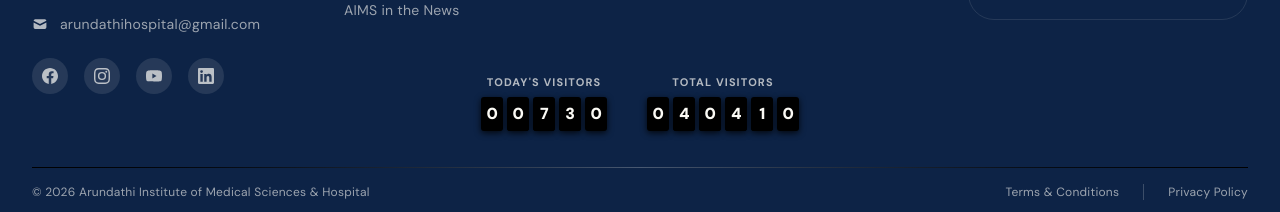
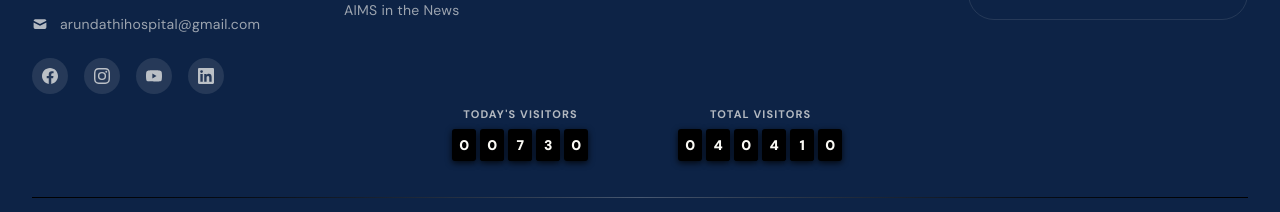
Before and after one commit to lewsishamilton/AIMS, a React (Vite) app: page /Faculty in a window 1280 px wide. Shown: the part 3447-3659 px from the top of the page. Built offline with nearby package versions, Linux system fonts and the light colour scheme; grey boxes are pictures that could not be loaded; a web font is replaced by a local one.

Commit message:
fixed ui bugs

```diff
--- a/src/components/BrochureTab.tsx
+++ b/src/components/BrochureTab.tsx
@@ -21,25 +21,23 @@ export default function BrochureTab() {
   if (!isHome) return null;
 
   return (
-    // .virtual-tour-btn forces position: relative, so the fixed positioning lives on a wrapper.
     <div
-      className={`fixed right-0 top-1/2 z-40 -translate-y-1/2 transition-all duration-500 ease-out ${
-        pastHero ? "translate-x-0 opacity-100" : "pointer-events-none translate-x-full opacity-0"
+      className={`fixed right-0 top-1/2 z-40 -translate-y-1/2 max-sm:translate-x-0 max-sm:opacity-100 max-sm:pointer-events-auto max-sm:transition-none transition-[transform,opacity] duration-500 ease-out ${
+        pastHero ? "sm:translate-x-0 sm:opacity-100 sm:pointer-events-auto" : "sm:translate-x-full sm:opacity-0 sm:pointer-events-none"
       }`}
-      aria-hidden={!pastHero}
+      aria-hidden={false}
     >
       <a
         href="/documents/aims-brochure.pdf"
         target="_blank"
         rel="noopener noreferrer"
-        tabIndex={pastHero ? 0 : -1}
         aria-label="Open the AIMS brochure (PDF, 22.7 MB)"
         title="AIMS Brochure (PDF, 22.7 MB)"
         style={{ borderRightWidth: 0 }}
-        className="brochure-tab flex flex-col items-center gap-2 rounded-l-xl px-2 py-3.5 sm:px-2.5 sm:py-4 text-[#f8fafc]"
+        className="brochure-tab flex flex-col items-center gap-1.5 sm:gap-2 rounded-l-xl px-2 py-3 sm:px-2.5 sm:py-4 text-[#f8fafc]"
       >
-        <BookOpen className="relative z-10 h-4 w-4" strokeWidth={2.5} />
-        <span className="relative z-10 rotate-180 text-[11px] font-bold uppercase tracking-[0.2em] [writing-mode:vertical-rl] sm:text-xs text-[#f8fafc]">
+        <BookOpen className="relative z-10 h-3.5 w-3.5 sm:h-4 sm:w-4" strokeWidth={2.5} />
+        <span className="relative z-10 rotate-180 text-[10px] sm:text-xs font-bold uppercase tracking-[0.2em] [writing-mode:vertical-rl] text-[#f8fafc]">
           Brochure
         </span>
       </a>
--- a/src/components/VisitorCounter.tsx
+++ b/src/components/VisitorCounter.tsx
@@ -29,10 +29,10 @@ const CricketFlipDigit: React.FC<FlipDigitProps> = ({ digit }) => {
   }, [digit, currentDigit]);
 
   return (
-    <div className="relative w-4.5 sm:w-5.5 h-7 sm:h-8.5 select-none perspective-[400px]">
+    <div className="relative w-5 sm:w-6 h-7 sm:h-8 shrink-0 select-none perspective-[400px]">
       {/* ─── Static Underlying Background (Pure black, unbroken, no lines anywhere) ─── */}
-      <div className="absolute inset-0 flex items-center justify-center rounded-[2.5px] sm:rounded-[3px] overflow-hidden shadow-[0_2px_6px_rgba(0,0,0,0.8)] bg-black">
-        <span className="font-['Manrope',sans-serif] font-black text-sm sm:text-base text-white tracking-tight">
+      <div className="absolute inset-0 flex items-center justify-center rounded-[3px] overflow-hidden shadow-[0_2px_6px_rgba(0,0,0,0.8)] bg-black">
+        <span className="font-['Manrope',sans-serif] font-black text-xs sm:text-sm text-white tracking-tight leading-none text-center">
           {currentDigit}
         </span>
       </div>
@@ -41,15 +41,15 @@ const CricketFlipDigit: React.FC<FlipDigitProps> = ({ digit }) => {
       {isFlipping && (
         <>
           {/* Falling Top Flap */}
-          <div className="absolute top-0 inset-x-0 h-1/2 overflow-hidden bg-black rounded-t-[2.5px] sm:rounded-t-[3px] z-20 animate-cricket-flip-top">
-            <div className="absolute top-0 left-0 right-0 h-[200%] flex items-center justify-center font-['Manrope',sans-serif] font-black text-sm sm:text-base text-white tracking-tight">
+          <div className="absolute top-0 inset-x-0 h-1/2 overflow-hidden bg-black rounded-t-[3px] z-20 animate-cricket-flip-top">
+            <div className="absolute top-0 left-0 right-0 h-[200%] flex items-center justify-center font-['Manrope',sans-serif] font-black text-xs sm:text-sm text-white tracking-tight leading-none text-center">
               {prevDigit}
             </div>
           </div>
 
           {/* Unfolding Bottom Flap */}
-          <div className="absolute bottom-0 inset-x-0 h-1/2 overflow-hidden bg-black rounded-b-[2.5px] sm:rounded-b-[3px] z-20 animate-cricket-flip-bottom">
-            <div className="absolute bottom-0 left-0 right-0 h-[200%] flex items-center justify-center font-['Manrope',sans-serif] font-black text-sm sm:text-base text-white tracking-tight">
+          <div className="absolute bottom-0 inset-x-0 h-1/2 overflow-hidden bg-black rounded-b-[3px] z-20 animate-cricket-flip-bottom">
+            <div className="absolute bottom-0 left-0 right-0 h-[200%] flex items-center justify-center font-['Manrope',sans-serif] font-black text-xs sm:text-sm text-white tracking-tight leading-none text-center">
               {currentDigit}
             </div>
           </div>
@@ -69,14 +69,14 @@ const CricketScoreBox: React.FC<{
   const digits = formattedString.split("");
 
   return (
-    <div className="flex flex-col items-center">
+    <div className="w-full flex flex-col items-center justify-center text-center">
       {/* Title */}
-      <span className="text-[10px] sm:text-[11px] font-bold text-white/70 uppercase tracking-widest font-['Manrope',sans-serif] mb-1.5">
+      <span className="text-[10px] sm:text-[11px] font-bold text-white/70 uppercase tracking-widest font-['Manrope',sans-serif] mb-1.5 whitespace-nowrap text-center pl-[0.1em]">
         {title}
       </span>
 
       {/* Row of Cricket Flap Boards - clean, flat, transparent background */}
-      <div className="flex items-center gap-0.5 sm:gap-1">
+      <div className="flex items-center justify-center gap-0.5 sm:gap-1">
         {digits.map((d, idx) => (
           <CricketFlipDigit key={idx} digit={d} />
         ))}
@@ -230,9 +230,9 @@ export const VisitorCounter: React.FC<VisitorCounterProps> = ({ className = "" }
   }, []);
 
   return (
-    <div className={`w-full flex items-center justify-center ${className}`}>
-      {/* Clean, transparent container - no blue/gray wrapper, no border, no line in between */}
-      <div className="inline-flex flex-row items-center justify-center gap-6 sm:gap-10 py-1">
+    <div className={`w-full flex items-center justify-center px-4 ${className}`}>
+      {/* Perfectly centered grid on mobile and desktop */}
+      <div className="w-full max-w-xs sm:max-w-md grid grid-cols-2 gap-3 sm:gap-8 justify-items-center items-start py-1">
         {/* Box 1: Today Visitors */}
         <CricketScoreBox
           title="Today's Visitors"
--- a/src/index.css
+++ b/src/index.css
@@ -256,7 +256,7 @@ html.dark [class*="dark:bg-[#070f1e]"] {
   color: #f8fafc !important;
   border: 1px solid rgba(255, 255, 255, 0.22);
   box-shadow: 0 4px 16px rgba(13, 35, 70, 0.35), 0 2px 6px rgba(0, 0, 0, 0.15);
-  transition: all 0.3s cubic-bezier(0.4, 0, 0.2, 1);
+  transition: transform 0.2s ease, background-color 0.2s ease, border-color 0.2s ease, box-shadow 0.2s ease;
   cursor: pointer;
 }
 
--- a/src/layouts/footer.tsx
+++ b/src/layouts/footer.tsx
@@ -219,7 +219,7 @@ export default function Footer() {
           </div>
 
           {/* ─── Live Visitor Counter ─── */}
-          <div className="-mt-4 sm:-mt-6 mb-3">
+          <div className="mt-4 sm:mt-2 mb-2 w-full flex justify-center">
             <VisitorCounter />
           </div>
 
```
